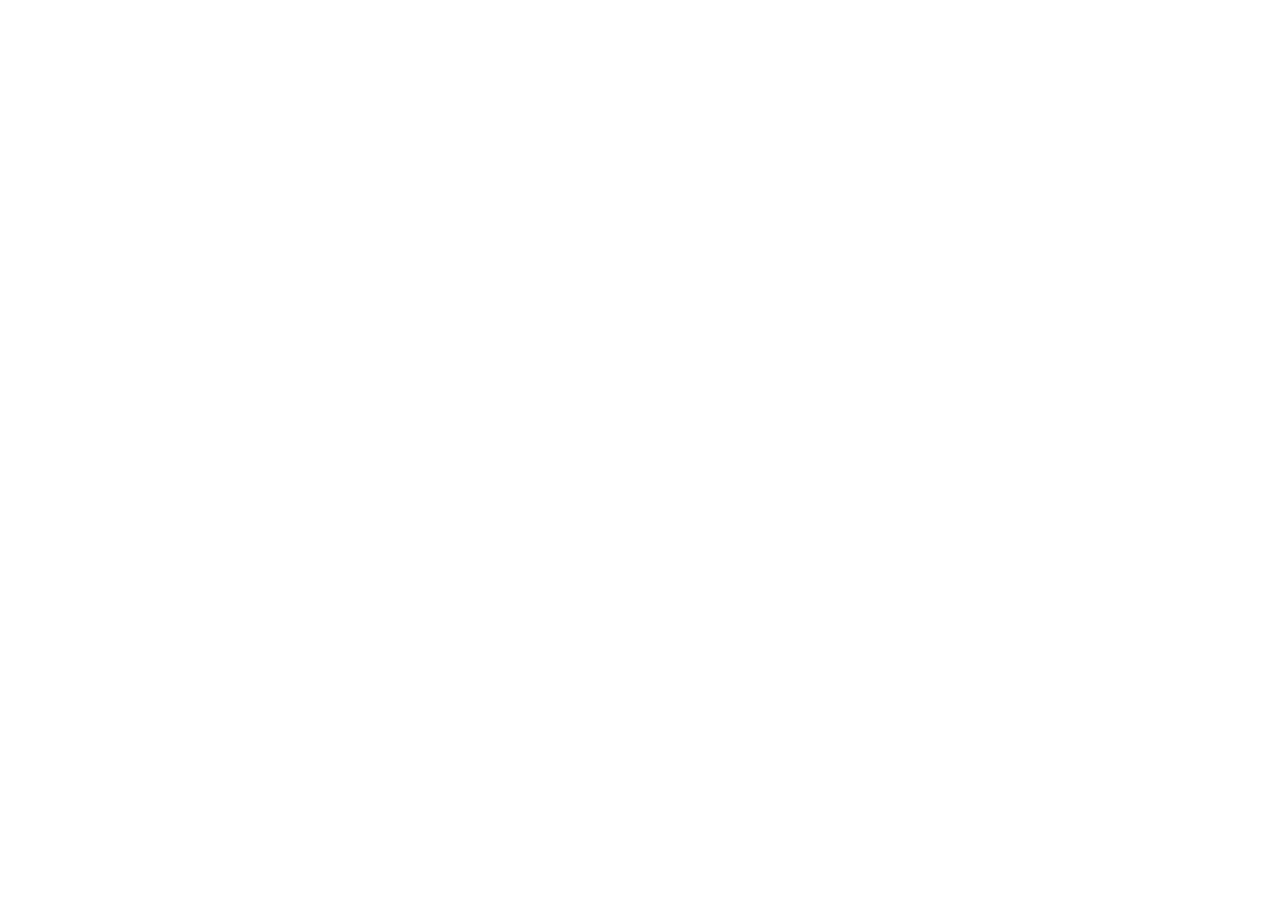
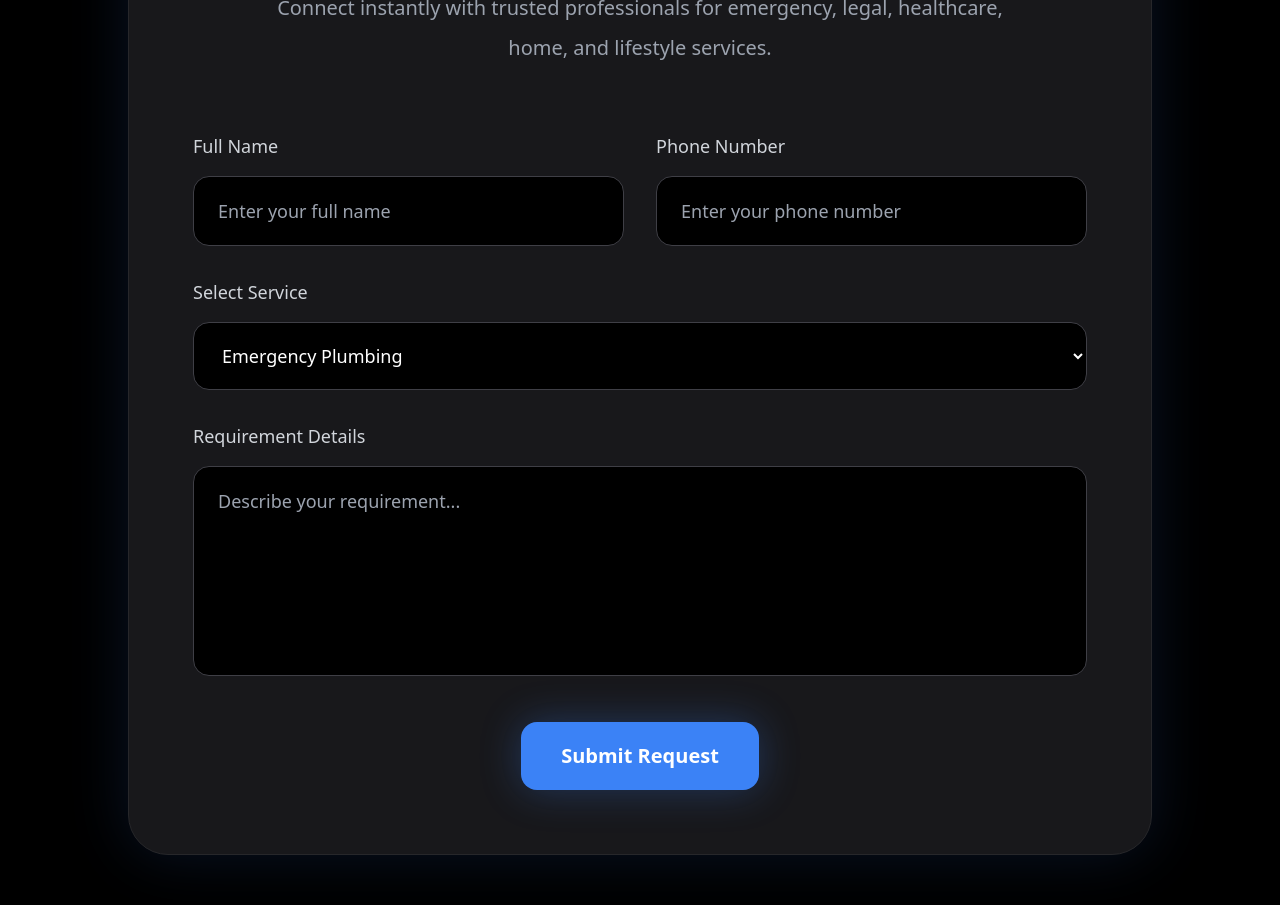
Before and after one commit to service-360/service360-website, a Next.js app: page / in a window 1280 px wide. Shown: the part 3440-4345 px from the top of the page. Before the commit the page ends 3175 px from the top, so only its background shows below. Built offline with nearby package versions, Linux system fonts and the light colour scheme.

Commit message:
Add premium booking form section

```diff
--- a/app/page.js
+++ b/app/page.js
@@ -371,9 +371,7 @@
               >
 
                 <div className="flex items-center gap-1 mb-6 text-yellow-400 text-2xl">
-
                   ★ ★ ★ ★ ★
-
                 </div>
 
                 <p className="text-gray-300 text-lg leading-8 mb-8">
@@ -402,6 +400,113 @@
 
       </section>
 
+      {/* Booking Section */}
+      <section
+        id="contact"
+        className="px-8 py-24"
+      >
+
+        <div className="max-w-5xl mx-auto bg-zinc-900 border border-zinc-800 rounded-[40px] p-10 md:p-16 shadow-[0_0_60px_rgba(59,130,246,0.15)]">
+
+          <div className="text-center mb-16">
+
+            <h2 className="text-5xl md:text-6xl font-bold mb-8">
+              Book a Service
+            </h2>
+
+            <p className="text-gray-400 text-xl leading-10 max-w-3xl mx-auto">
+              Connect instantly with trusted professionals for emergency,
+              legal, healthcare, home, and lifestyle services.
+            </p>
+
+          </div>
+
+          <div className="grid md:grid-cols-2 gap-8">
+
+            {/* Name */}
+            <div>
+
+              <label className="block text-lg mb-4 text-gray-300">
+                Full Name
+              </label>
+
+              <input
+                type="text"
+                placeholder="Enter your full name"
+                className="w-full bg-black border border-zinc-700 rounded-2xl px-6 py-5 text-lg outline-none focus:border-blue-500 transition"
+              />
+
+            </div>
+
+            {/* Phone */}
+            <div>
+
+              <label className="block text-lg mb-4 text-gray-300">
+                Phone Number
+              </label>
+
+              <input
+                type="tel"
+                placeholder="Enter your phone number"
+                className="w-full bg-black border border-zinc-700 rounded-2xl px-6 py-5 text-lg outline-none focus:border-blue-500 transition"
+              />
+
+            </div>
+
+          </div>
+
+          {/* Service Dropdown */}
+          <div className="mt-8">
+
+            <label className="block text-lg mb-4 text-gray-300">
+              Select Service
+            </label>
+
+            <select
+              className="w-full bg-black border border-zinc-700 rounded-2xl px-6 py-5 text-lg outline-none focus:border-blue-500 transition"
+            >
+
+              <option>Emergency Plumbing</option>
+              <option>Emergency Electrician</option>
+              <option>Legal Documentation</option>
+              <option>Healthcare Assistance</option>
+              <option>Roadside Assistance</option>
+              <option>Pet Grooming</option>
+
+            </select>
+
+          </div>
+
+          {/* Message */}
+          <div className="mt-8">
+
+            <label className="block text-lg mb-4 text-gray-300">
+              Requirement Details
+            </label>
+
+            <textarea
+              rows="6"
+              placeholder="Describe your requirement..."
+              className="w-full bg-black border border-zinc-700 rounded-2xl px-6 py-5 text-lg outline-none focus:border-blue-500 transition resize-none"
+            ></textarea>
+
+          </div>
+
+          {/* Submit Button */}
+          <div className="mt-10 text-center">
+
+            <button
+              className="bg-blue-500 hover:bg-blue-600 transition px-10 py-5 rounded-2xl text-xl font-semibold shadow-[0_0_40px_rgba(59,130,246,0.3)] hover:scale-105"
+            >
+              Submit Request
+            </button>
+
+          </div>
+
+        </div>
+
+      </section>
+
       {/* Floating WhatsApp Button */}
       <a
         href="https://wa.me/916369051521"
```
